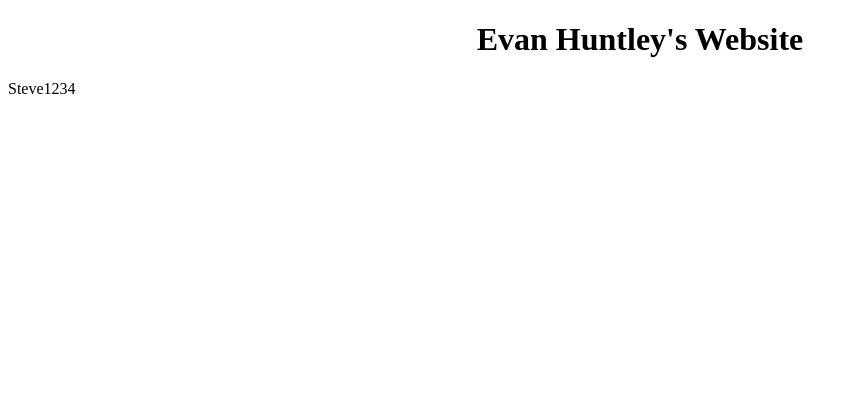
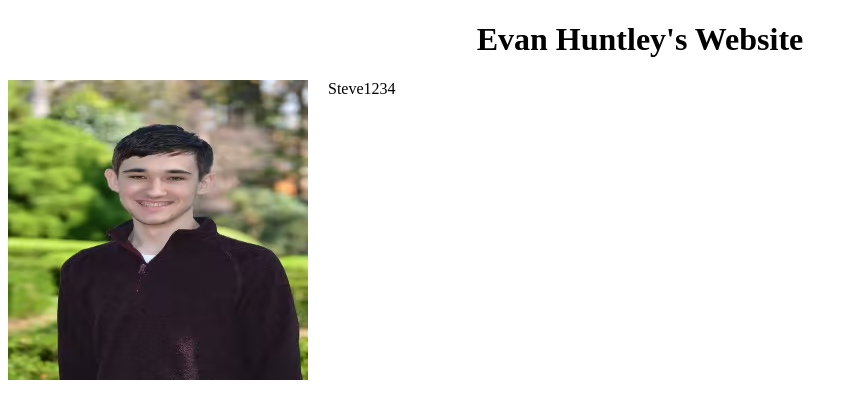
Before and after one commit to evanhuntley21/evanhuntley21.github.io, a plain HTML site: page index.html in a window 1280 px wide. Shown: the whole page, without its empty margins (0-858 px from the left). Drawn offline with Linux system fonts and the light colour scheme.

Commit message:
Update index.html

```diff
--- a/index.html
+++ b/index.html
@@ -1,10 +1,20 @@
 <!Doctype html>
+<html lang = 'en'>
 <html>
-<body>
+	<head>
+	<meta charset = 'UTF-8'>
+	<meta name = "viewport" content = "width = device-width, initial-scale=1.0">
+	</head>
+	<body>
 
 
 	<h1 style = "text-align:center;">Evan Huntley's Website</h1>
+	<picture>
+		<source srcset = "evan_small.avif" type = "image/avif">
+		<source srcset = "evan_small.webp" type = "image/webp">
+		<source srcset = "evan_small.jpg" type = "image/jpg">
+		<img src = "evan_small.jpg" alt = "Evan Huntley Picture" style = "float:left;width:300px;height:300px;padding-right: 20px">
 	<p>Steve1234</p>
 
-</body>
+	</body>
 </html>
```
